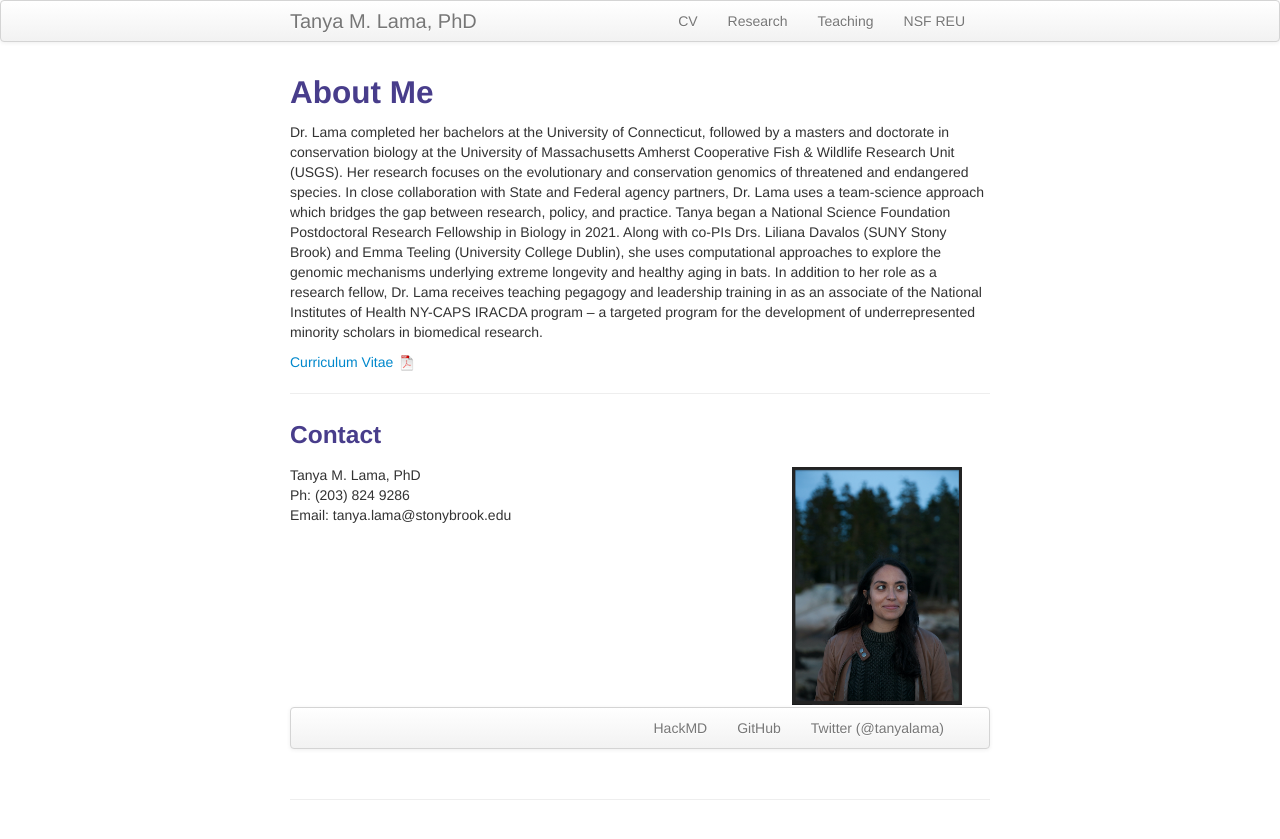
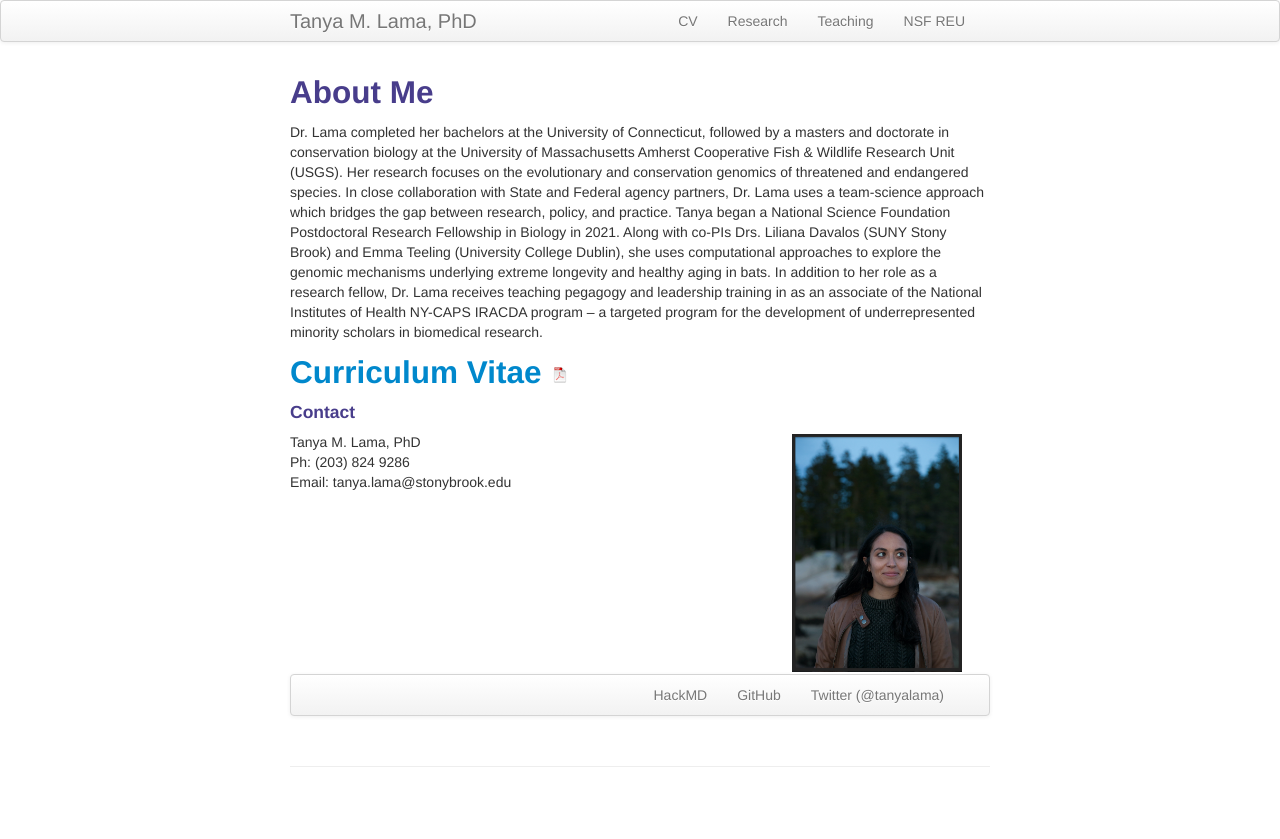
Before and after one commit to tanyalama/tanyalama.github.io, a Jekyll site: the page built from index.md, in a window 1280 px wide. Shown: the top 839 px of the page. Built offline with Jekyll 4.4.1, drawn with Linux system fonts in a browser that asks for light colours.

```diff
--- a/index.md
+++ b/index.md
@@ -10,10 +10,8 @@ About Me
 Dr. Lama completed her bachelors at the University of Connecticut, followed by a masters and doctorate in conservation biology at the           University of Massachusetts Amherst Cooperative Fish & Wildlife Research Unit (USGS). Her research focuses on the evolutionary and               conservation genomics of threatened and endangered species. In close collaboration with State and Federal agency partners, Dr. Lama uses         a team-science approach which bridges the gap between research, policy, and practice. Tanya began a National Science Foundation       Postdoctoral Research Fellowship in Biology in 2021. Along with co-PIs Drs. Liliana Davalos (SUNY Stony Brook) and Emma Teeling (University     College Dublin), she uses computational approaches to explore the genomic mechanisms underlying extreme longevity and healthy aging in bats. In addition to her role as a research fellow, Dr. Lama receives teaching pegagogy and leadership training in as an associate of the National Institutes of Health NY-CAPS IRACDA program -- a targeted program for the development of underrepresented minority scholars in biomedical research.
 
 [Curriculum Vitae ![CV as pdf]({{ BASE_PATH }}/pages/icons16/pdf-icon.png)]({{ BASE_PATH }}/assets/CV.pdf)<br/>
-
-
 ---
-### Contact
+#### Contact
 <div class="container">
 
     <div class="row-fluid">
@@ -31,6 +29,8 @@ Dr. Lama completed her bachelors at the University of Connecticut, followed by a
     </div>
 </div>
 
+
+
 <div class="navbar">
   <div class="navbar-inner">
       <ul class="nav">
```
